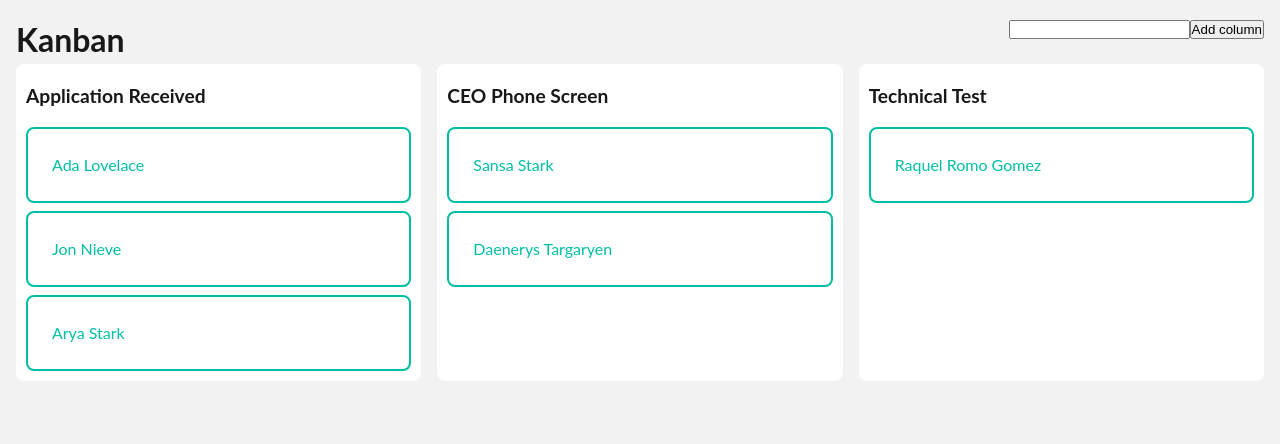
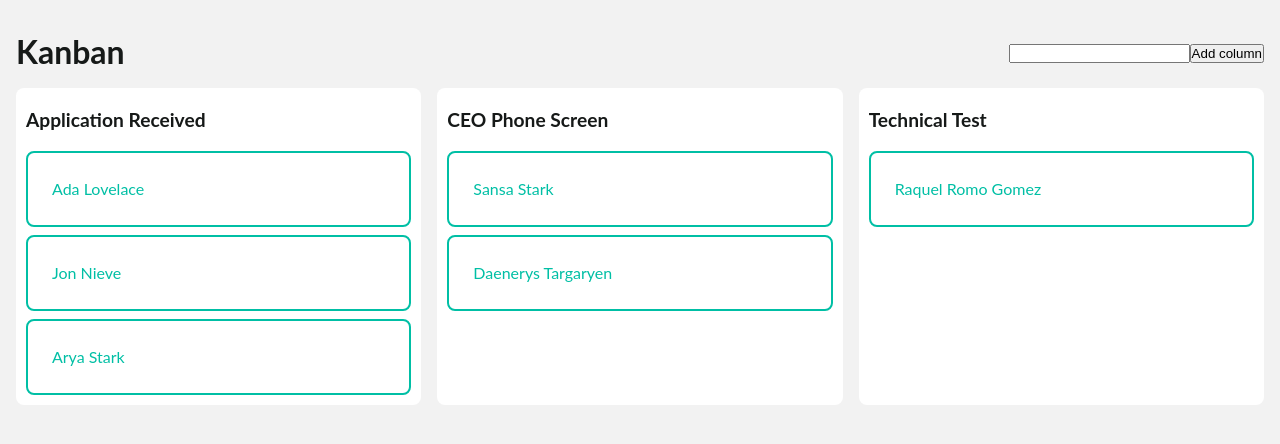
Before and after one commit to rqlromo/occupop-test, a React (Create React App) app: page / in a window 1280 px wide. Shown: the top 444 px of the page. Built offline with nearby package versions, Linux system fonts and the light colour scheme.

Commit message:
create Header component

```diff
--- /dev/null
+++ b/src/components/Header/index.js
@@ -0,0 +1,15 @@
+import "./index.scss";
+
+const CardPreview = ({ inputRef, addColumn }) => {
+  return (
+    <header className="kanban__header">
+      <h1>Kanban</h1>
+      <div>
+        <input type="text" ref={inputRef} />
+        <button onClick={addColumn}>Add column</button>
+      </div>
+    </header>
+  );
+};
+
+export default CardPreview;
--- /dev/null
+++ b/src/components/Header/index.scss
@@ -0,0 +1,6 @@
+.kanban__header {
+  display: flex;
+  justify-content: space-between;
+  align-items: center;
+  padding: 12px 0px;
+}
--- a/src/components/kanban/index.js
+++ b/src/components/kanban/index.js
@@ -2,6 +2,7 @@ import { useRef, useState } from "react";
 import mockData from "../../mockData";
 import useLocalStorageState from "../../hooks/useLocalStorage";
 import "./index.scss";
+import Header from "../Header";
 import CardPreview from "../CardPreview";
 
 const Kanban = () => {
@@ -66,13 +67,7 @@ const Kanban = () => {
 
   return (
     <div className="kanban">
-      <header className="kanban__header">
-        <h1>Kanban</h1>
-        <div>
-          <input type="text" ref={inputRef} />
-          <button onClick={addColumn}>Add column</button>
-        </div>
-      </header>
+      <Header inputRef={inputRef} addColumn={addColumn} />
       <main className="kanban__main">
         {Object.values(data).map(({ id: columnId, column, candidates }) => {
           return (
--- a/src/components/kanban/index.scss
+++ b/src/components/kanban/index.scss
@@ -1,10 +1,5 @@
 .kanban {
   padding: 16px;
-}
-
-.kanban__header {
-  display: flex;
-  justify-content: space-between;
 }
 
 .kanban__main {
```
